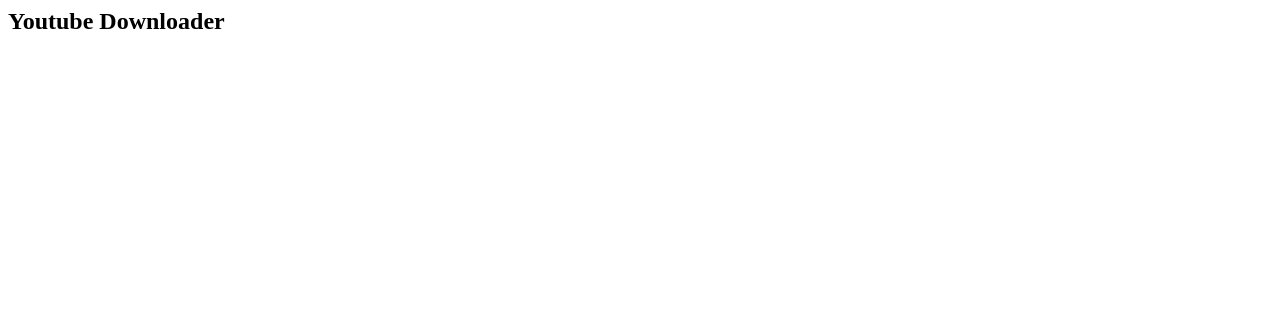
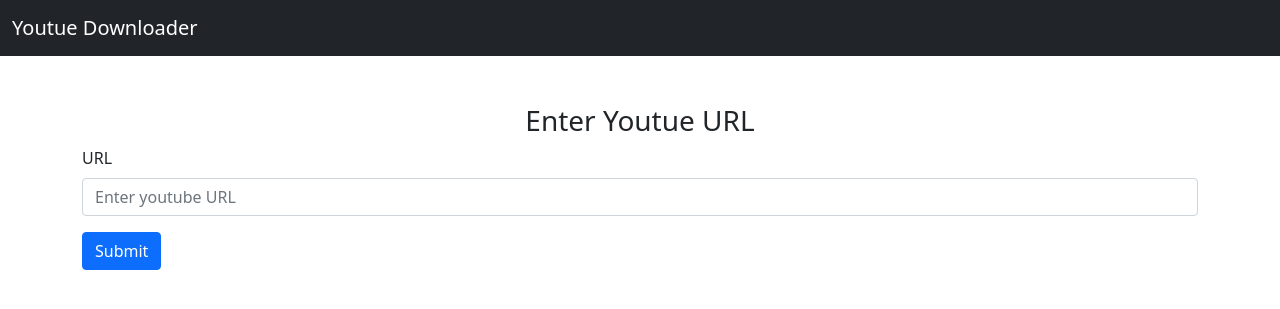
Before and after one commit to Saleemalik/youtubedowloader, a Django app: page / in a window 1280 px wide. Shown: the top 309 px of the page. Run offline with Django 4.2, Linux system fonts and the light colour scheme.

Commit message:
template done

```diff
--- a/requirements.txt
+++ b/requirements.txt
@@ -1 +1,5 @@
+asgiref==3.6.0
+Django==4.1.5
 pytube==12.1.2
+sqlparse==0.4.3
+typing_extensions==4.4.0
--- a/youtubedownloader/templates/index.html
+++ b/youtubedownloader/templates/index.html
@@ -1 +1,49 @@
-<h2>Youtube Downloader</h2>
+<!doctype html>
+<html lang="en">
+  <head>
+    <!-- Required meta tags -->
+    <meta charset="utf-8">
+    <meta name="viewport" content="width=device-width, initial-scale=1">
+
+    <!-- Bootstrap CSS -->
+    <link href="https://cdn.jsdelivr.net/npm/bootstrap@5.0.2/dist/css/bootstrap.min.css" rel="stylesheet" integrity="sha384-EVSTQN3/azprG1Anm3QDgpJLIm9Nao0Yz1ztcQTwFspd3yD65VohhpuuCOmLASjC" crossorigin="anonymous">
+
+    <title>Youtue Downloader</title>
+  </head>
+  <body>
+    <!-- start navbar -->
+    <nav class="navbar navbar-expand-lg navbar-dark bg-dark">
+        <div class="container-fluid">
+          <a class="navbar-brand" href="#">Youtue Downloader</a>
+          <button class="navbar-toggler" type="button" data-bs-toggle="collapse" data-bs-target="#navbarSupportedContent" aria-controls="navbarSupportedContent" aria-expanded="false" aria-label="Toggle navigation">
+            <span class="navbar-toggler-icon"></span>
+          </button>
+        </div>
+      </nav>
+      <!-- navbar end -->
+      <!-- body start -->
+      <div class="container my-5">
+        <h3 class="text-center">Enter Youtue URL</h3>
+        <form>
+            <div class="mb-3">
+              <label for="exampleInputEmail1" class="form-label">URL</label>
+              <input type="text" class="form-control" placeholder="Enter youtube URL">
+            </div>
+
+            <button type="submit" class="btn btn-primary">Submit</button>
+          </form>
+      </div>
+      <!-- body end -->
+
+    <!-- Optional JavaScript; choose one of the two! -->
+
+    <!-- Option 1: Bootstrap Bundle with Popper -->
+    <script src="https://cdn.jsdelivr.net/npm/bootstrap@5.0.2/dist/js/bootstrap.bundle.min.js" integrity="sha384-MrcW6ZMFYlzcLA8Nl+NtUVF0sA7MsXsP1UyJoMp4YLEuNSfAP+JcXn/tWtIaxVXM" crossorigin="anonymous"></script>
+
+    <!-- Option 2: Separate Popper and Bootstrap JS -->
+    <!--
+    <script src="https://cdn.jsdelivr.net/npm/@popperjs/core@2.9.2/dist/umd/popper.min.js" integrity="sha384-IQsoLXl5PILFhosVNubq5LC7Qb9DXgDA9i+tQ8Zj3iwWAwPtgFTxbJ8NT4GN1R8p" crossorigin="anonymous"></script>
+    <script src="https://cdn.jsdelivr.net/npm/bootstrap@5.0.2/dist/js/bootstrap.min.js" integrity="sha384-cVKIPhGWiC2Al4u+LWgxfKTRIcfu0JTxR+EQDz/bgldoEyl4H0zUF0QKbrJ0EcQF" crossorigin="anonymous"></script>
+    -->
+  </body>
+</html>
```
